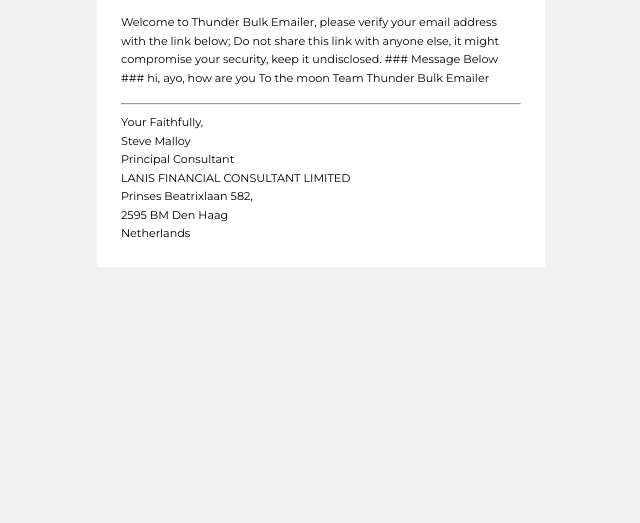
After one commit to devvspaces/bulk_emailer, a Django app: template dry/mailer/templates/test.html in a window 1280 px wide. The commit adds this page. Shown: the part 212-735 px from the top of the page, without its empty margins (319-959 px from the left). Run offline with Django 3.2, Linux system fonts and the light colour scheme; the template is opened without the code that fills it, so the values that code supplies are empty.

Commit message:
updated to use email template

```diff
--- /dev/null
+++ b/dry/mailer/templates/test.html
@@ -0,0 +1,112 @@
+
+
+<!DOCTYPE html>
+<html>
+<head>
+    <meta charset="utf-8">
+    <meta name="viewport" content="width=device-width, initial-scale=1">
+    <title>Email page</title>
+
+    <style type="text/css">
+                @import url('https://fonts.googleapis.com/css2?family=Montserrat:wght@400;600;700&display=swap');
+
+        body{
+                background: #f1f1f1;
+                padding: 1rem;
+                font-family: 'Montserrat', sans-serif;
+        }
+
+        section{
+                padding: 1.5rem;
+                background: #fff;
+                max-width: 400px;
+                margin: 0 auto;
+        }
+
+        #logo{
+                display: flex;
+                align-items: center;
+                font-size: 1.2rem;
+        }
+        #logo img{
+                width: 170px;
+        }
+
+        p{
+                margin: 1rem 0;
+        }
+
+        p, a{
+                font-size: .7rem;
+                line-height: 1.65;
+        }
+
+        a{
+                text-decoration: none;
+                font-weight: 600;
+        }
+
+        .btn{
+                padding: .7rem 2rem;
+                border-radius: .3rem;
+                background: #1919ff;
+                color: #fff !important;
+                font-weight: bold;
+                display: block;
+                width: fit-content;
+                margin: 1rem auto;
+        }
+
+        .link-copy{
+                padding: .5rem;
+                background: #f1f1f1;
+        }
+
+        .footer p{
+            margin: 0;
+            font-size: .7rem;
+            font-weight: 500;
+        }
+
+    </style>
+</head>
+<body>
+
+        <section>
+                <h1 id="logo"><img src="https://lanisfinconsult.com/wp-content/uploads/2022/04/logo.png"></h1>
+
+                <hr>
+
+                <div class="email-body">
+
+
+
+<p>Welcome to Thunder Bulk Emailer, please verify your email address with the link below; Do not share this link with anyone else, it might compromise your security, keep it undisclosed. ### Message Below ### hi, ayo, how are you To the moon Team Thunder Bulk Emailer</p>
+
+
+
+                        <hr>
+
+                        <div class="footer">
+
+
+
+<p>Your Faithfully,</p>
+
+<p>Steve Malloy</p>
+<p>Principal Consultant</p>
+<p>LANIS FINANCIAL CONSULTANT LIMITED</p>
+<p>Prinses Beatrixlaan 582,</p>
+<p>2595 BM Den Haag</p>
+<p>Netherlands</p>
+
+
+
+                        </div>
+
+                </div>
+
+        </section>
+
+</body>
+</html>
--- a/dry/mailer/views.py
+++ b/dry/mailer/views.py
@@ -39,7 +39,7 @@
 
             try:
                 message_manager = HtmlMessageManager(
-                    template_name='mailer/email_test.html',
+                    template_name='mailer/template1.html',
                     request=request,
                     context=email_message_context
                 )
```
Also changed, not shown: dry/mailer/templates/mailer/email.html (+16 -3 lines), dry/mailer/templates/mailer/password_reset.html (deleted, +0 -16 lines), dry/mailer/templates/mailer/template1.html (added, +21 -0 lines).
